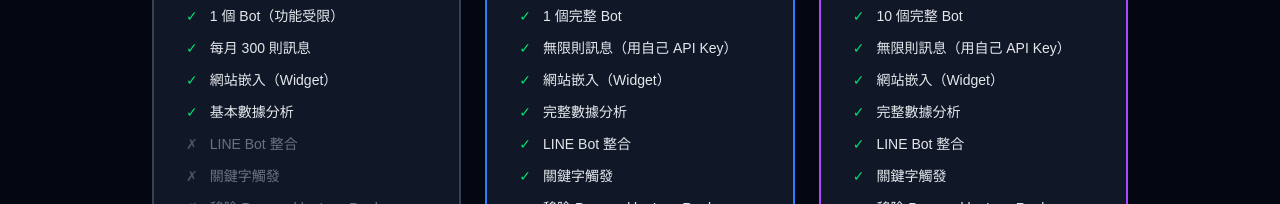
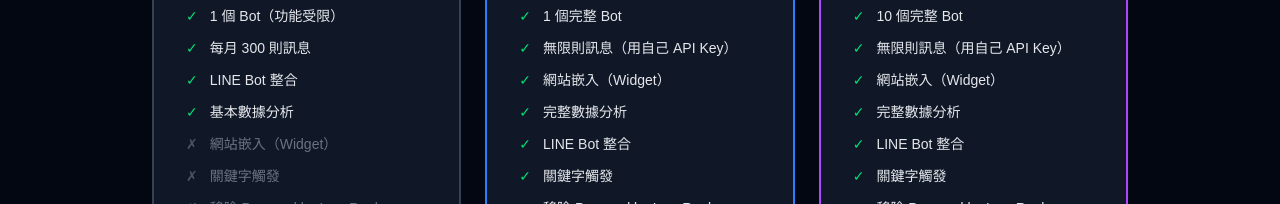
Before and after one commit to newfive111/ai-chatbot-frontend, a Next.js app: page /pricing in a window 1280 px wide. Shown: the part 573-777 px from the top of the page. Built offline with nearby package versions, Linux system fonts and the light colour scheme.

Commit message:
feat: update free tier - LINE included, widget excluded

```diff
--- a/app/pricing/page.tsx
+++ b/app/pricing/page.tsx
@@ -8,9 +8,9 @@ const API = "/api/proxy";
 const FREE_FEATURES = [
   { text: "1 個 Bot（功能受限）", included: true },
   { text: "每月 300 則訊息", included: true },
-  { text: "網站嵌入（Widget）", included: true },
+  { text: "LINE Bot 整合", included: true },
   { text: "基本數據分析", included: true },
-  { text: "LINE Bot 整合", included: false },
+  { text: "網站嵌入（Widget）", included: false },
   { text: "關鍵字觸發", included: false },
   { text: "移除 Powered by LazyReply", included: false },
   { text: "優先客服支援", included: false },
```
